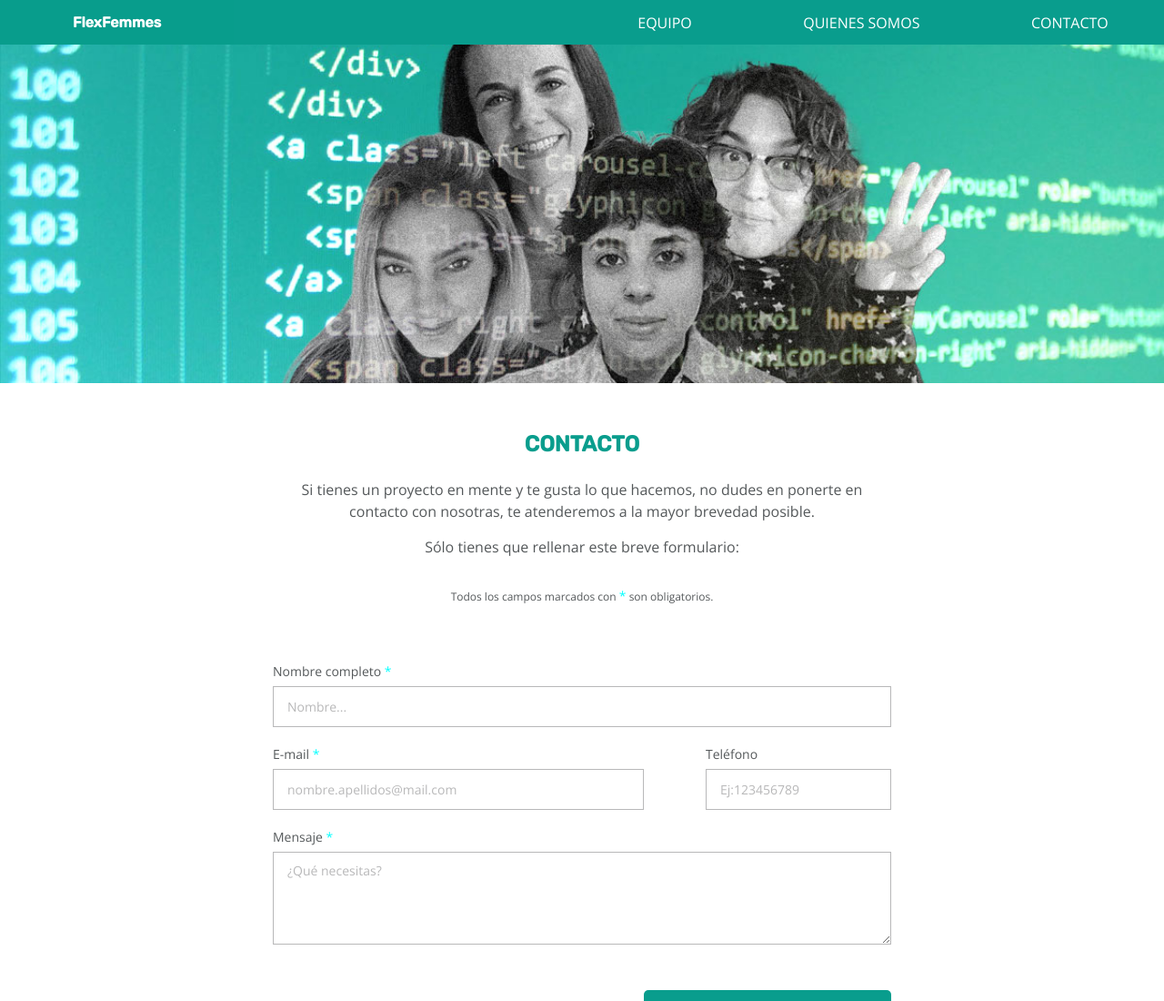
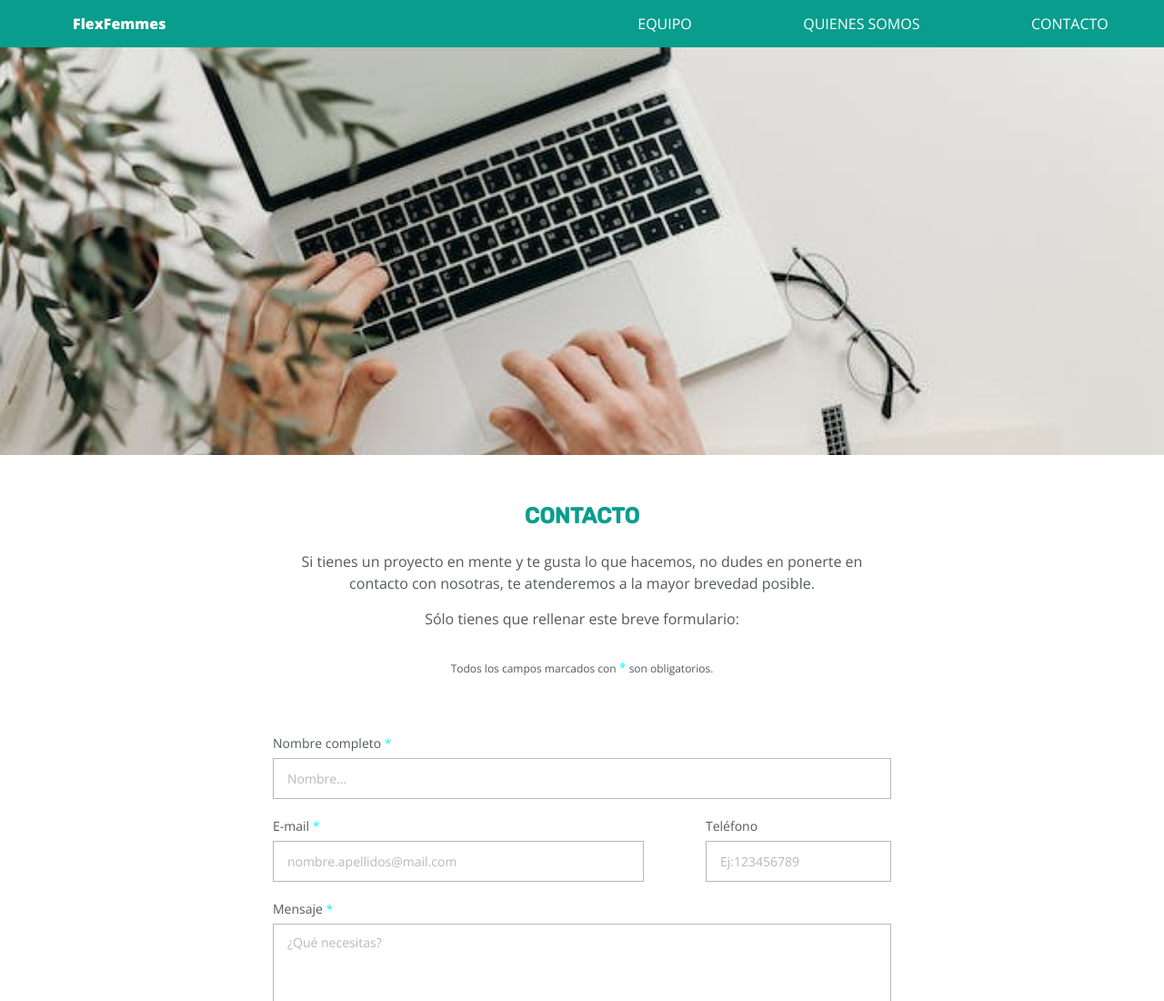
Before and after one commit to elialcodes/project-promo-w-modulo-1-team-2, a website built with Vite: page src/contact.html in a window 1280 px wide. Shown: the top 1100 px of the page at 91% size. Built offline with nearby package versions, Linux system fonts and the light colour scheme.

Commit message:
Header-contant changed

```diff
--- a/src/contact.html
+++ b/src/contact.html
@@ -15,7 +15,7 @@
   </head>
 
   <body>
-    <load src="./partials/header.html" />
+    <load src="./partials/header-contact.html" />
     <load src="./partials/form.html" />
     <load src="./partials/footer.html" />
   </body>
--- /dev/null
+++ b/src/partials/header-contact.html
@@ -0,0 +1,13 @@
+<header class="header-contact">
+  <nav class="nav-menu">
+    <h1><a href="index.html">FlexFemmes</a></h1>
+    <ul class="menu">
+      <li><a href="index.html#equipo-id">EQUIPO</a></li>
+      <li><a href="index.html#quienes-somos-id">QUIENES SOMOS</a></li>
+      <li><a href="contact.html">CONTACTO</a></li>
+    </ul>
+  </nav>
+  <div class="hero-contact">
+    <img class="foto-contact1" src="/images/foto-contact1.jpg" alt="imagen" />
+  </div>
+</header>
--- /dev/null
+++ b/src/scss/layout/_header-contact.scss
@@ -0,0 +1,19 @@
+.header-contact {
+  width: 100%;
+  object-fit: cover;
+}
+.hero-contact {
+  width: 100%;
+  height: 300px;
+  overflow: hidden;
+  @media (min-width: 768px) {
+    height: 400px;
+  }
+  @media (min-width: 1200px) {
+    height: 500px;
+  }
+}
+.foto-contact1 {
+  width: 100%;
+  overflow: hidden;
+}
--- a/src/scss/layout/_header.scss
+++ b/src/scss/layout/_header.scss
@@ -12,7 +12,6 @@
     //height:100%;
     //width: 100%;
     height: 550px;
-
   }
 }
 
@@ -20,7 +19,7 @@
   width: 100%;
   position: fixed;
   z-index: 30;
-  @media (min-width: 768px){
+  @media (min-width: 768px) {
     display: flex;
     background-color: rgb(9, 157, 141);
     justify-content: space-between;
@@ -63,15 +62,12 @@ a:hover {
   color: $blue-green;
   @media (min-width: 768px) {
     color: $aqua;
-
   }
-
 }
 
 a:active {
   color: $font-white;
   @media (min-width: 768px) {
     color: $aqua;
-
   }
 }
--- a/src/scss/main.scss
+++ b/src/scss/main.scss
@@ -1,6 +1,7 @@
 @import 'core/variables';
 @import 'core/reset';
 @import 'layout/header';
+@import 'layout/header-contact';
 @import 'layout/main-equipo';
 @import 'layout/main-fortalezas';
 @import 'layout/main-tarjetas';
```
Also changed, not shown: public/images/foto-contact1.jpg (added), public/images/foto-contact2.jpg (added).
